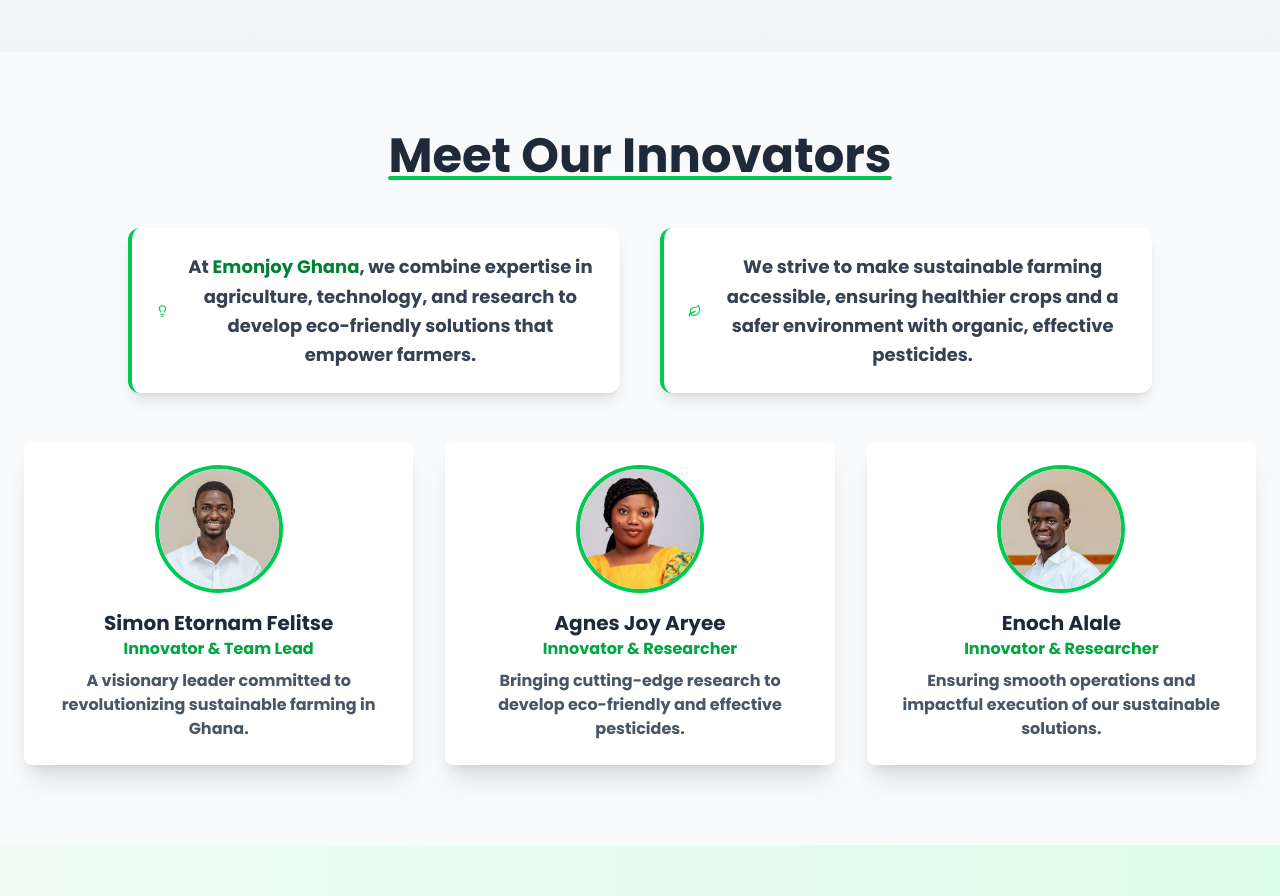
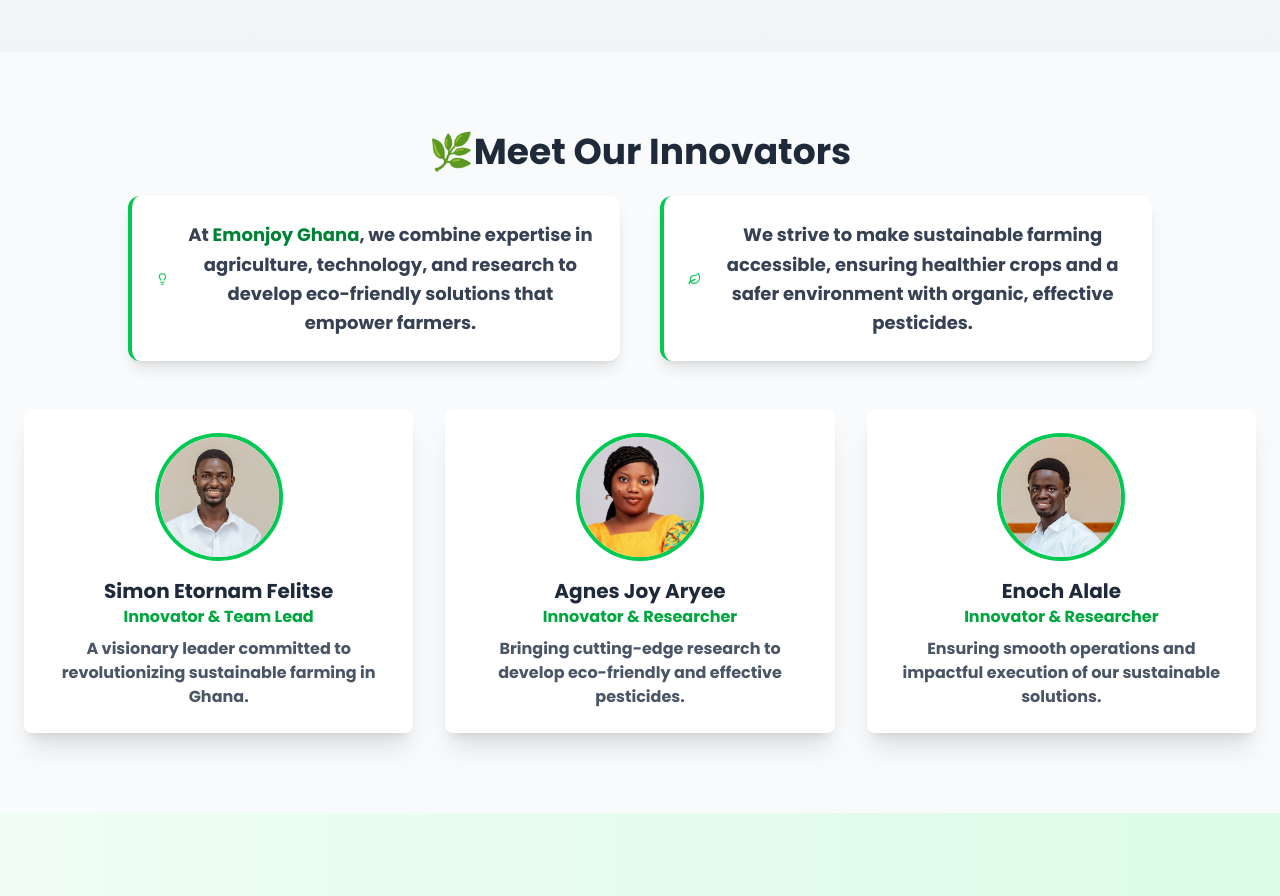
Before and after one commit to Lyn-Dah/emonjoy-ghana, a React (Vite) app: page / in a window 1280 px wide. Shown: the part 1860-2756 px from the top of the page. Built offline with nearby package versions, Linux system fonts and the light colour scheme.

Commit message:
navbar commit

```diff
--- a/src/components/InnovatorSection.jsx
+++ b/src/components/InnovatorSection.jsx
@@ -32,15 +32,13 @@
       <div className="container mx-auto text-center">
         {/* Section Heading */}
         <motion.h2
-          className="text-4xl md:text-5xl font-bold text-gray-800 mb-6 relative inline-block"
-          initial={{ opacity: 0, y: -20 }}
-          animate={{ opacity: 1, y: 0 }}
-          transition={{ duration: 1 }}
-        >
-          Meet Our Innovators
-          <span className="absolute left-0 bottom-0 w-full h-1 bg-green-500 rounded-lg"></span>
-        </motion.h2>
-
+                  className="text-4xl font-extrabold text-gray-800 mb-6"
+                  initial={{ opacity: 0, y: -20 }}
+                  animate={{ opacity: 1, y: 0 }}
+                  transition={{ duration: 0.8, ease: "easeOut" }}
+                >
+                🌿Meet Our Innovators
+                </motion.h2>
         {/* Write-up Container */}
         <div className="grid grid-cols-1 md:grid-cols-2 gap-10 items-center max-w-5xl mx-auto mt-6">
           <motion.div
--- a/src/components/Navbar.jsx
+++ b/src/components/Navbar.jsx
@@ -37,6 +37,7 @@
                 duration={800}
                 spy={true}
                 offset={-70}
+                activeClass="text-green-500 font-bold border-b-2 border-green-500"
                 className="cursor-pointer hover:text-gray-400 transition-colors duration-300"
               >
                 {item.name}
@@ -77,6 +78,7 @@
                   duration={800}
                   spy={true}
                   offset={-70}
+                  activeClass="text-green-500 font-bold border-b-2 border-green-500"
                   onClick={closeMenu} // Close menu on click
                   className="block cursor-pointer text-white hover:text-gray-400 transition-colors duration-300"
                 >
```
